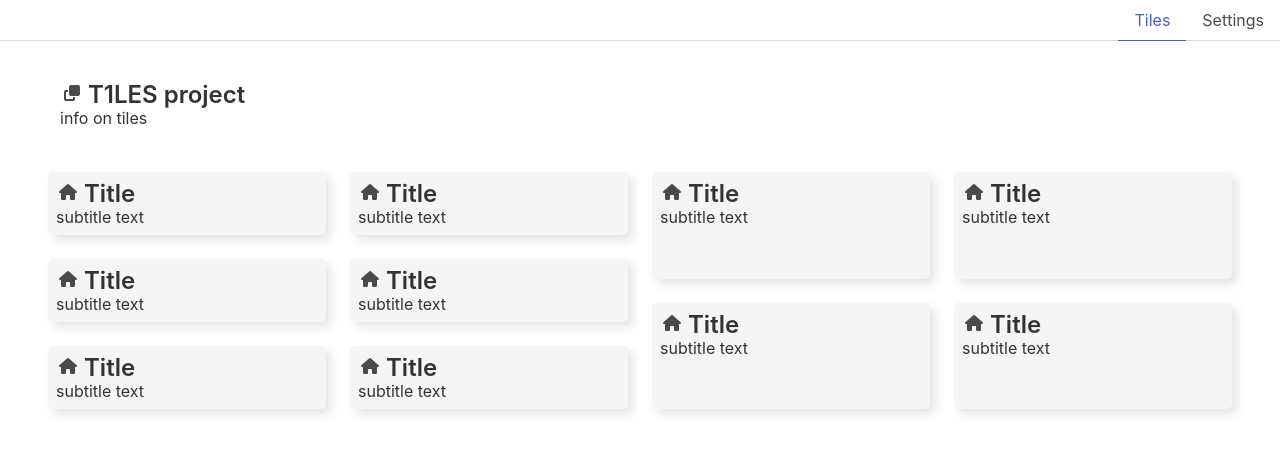
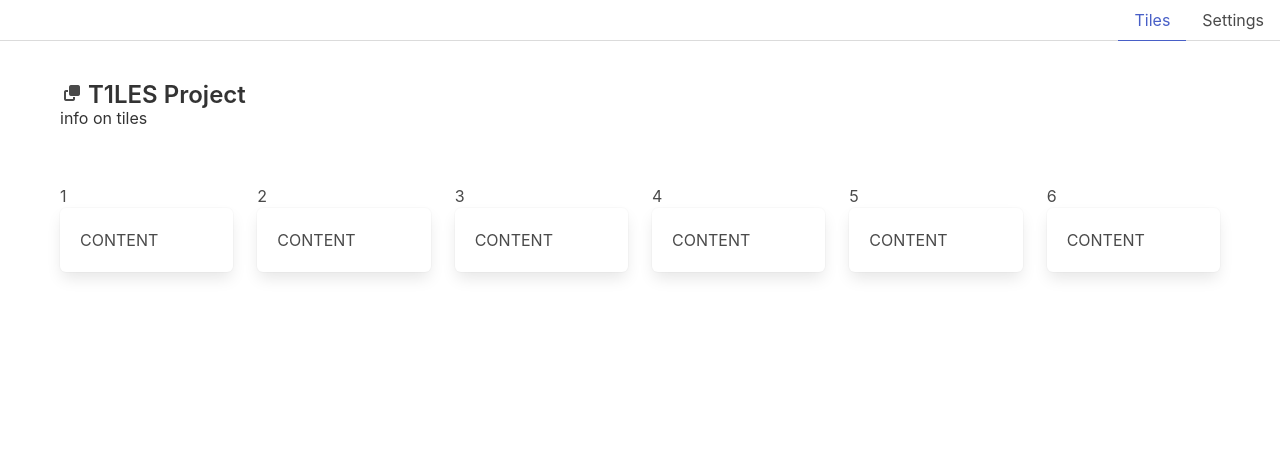
Before and after one commit to colinarelliott/T1LES-Project, a website: page index.html in a window 1280 px wide. Drawn offline with Linux system fonts and the light colour scheme.

Commit message:
removed script call from html

```diff
--- a/index.html
+++ b/index.html
@@ -9,10 +9,12 @@
     <link rel="stylesheet" href="css/main.css">
     <!--Tile script-->
     <script src="js/tiles.js"></script>
+    <!--Data File-->
+    <script type="text/javascript" src="data/tiles.json"></script>
     <!--Font Awesome Icons-->
     <link rel="stylesheet" href="https://cdnjs.cloudflare.com/ajax/libs/font-awesome/6.4.0/css/all.min.css" integrity="sha512-iecdLmaskl7CVkqkXNQ/ZH/XLlvWZOJyj7Yy7tcenmpD1ypASozpmT/E0iPtmFIB46ZmdtAc9eNBvH0H/ZpiBw==" crossorigin="anonymous" referrerpolicy="no-referrer" />
   </head>
-  <body onload="generateTileContent()">
+  <body>
     <!--MENU BAR-->
     <div class="tabs is-right">
         <ul>
@@ -28,7 +30,7 @@
             <div class="block">
                 <div class="icon-text">
                     <span class="icon"><i class="fas fa-clone"></i></span>
-                    <span class="title"><strong>T1LES project</strong></span>
+                    <span class="title"><strong class="highlight-color">T1LES Project</strong></span>
                 </div>
                 <div class="subtitle">info on tiles</div>
             </div>
```
